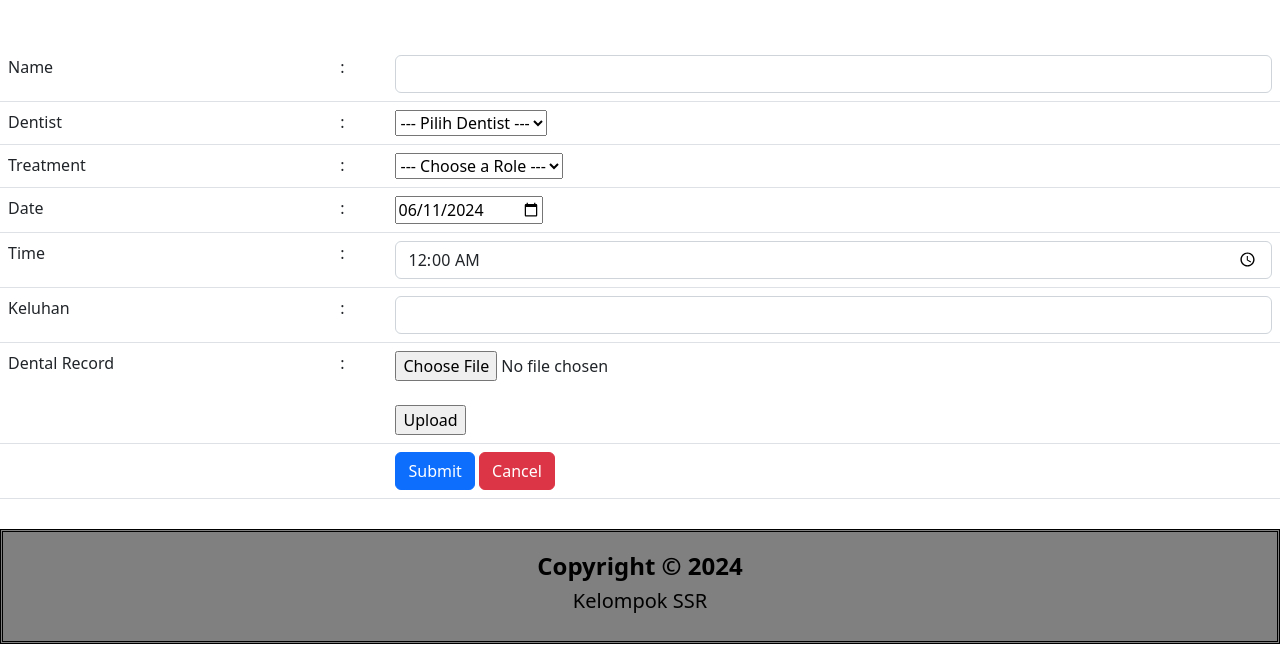
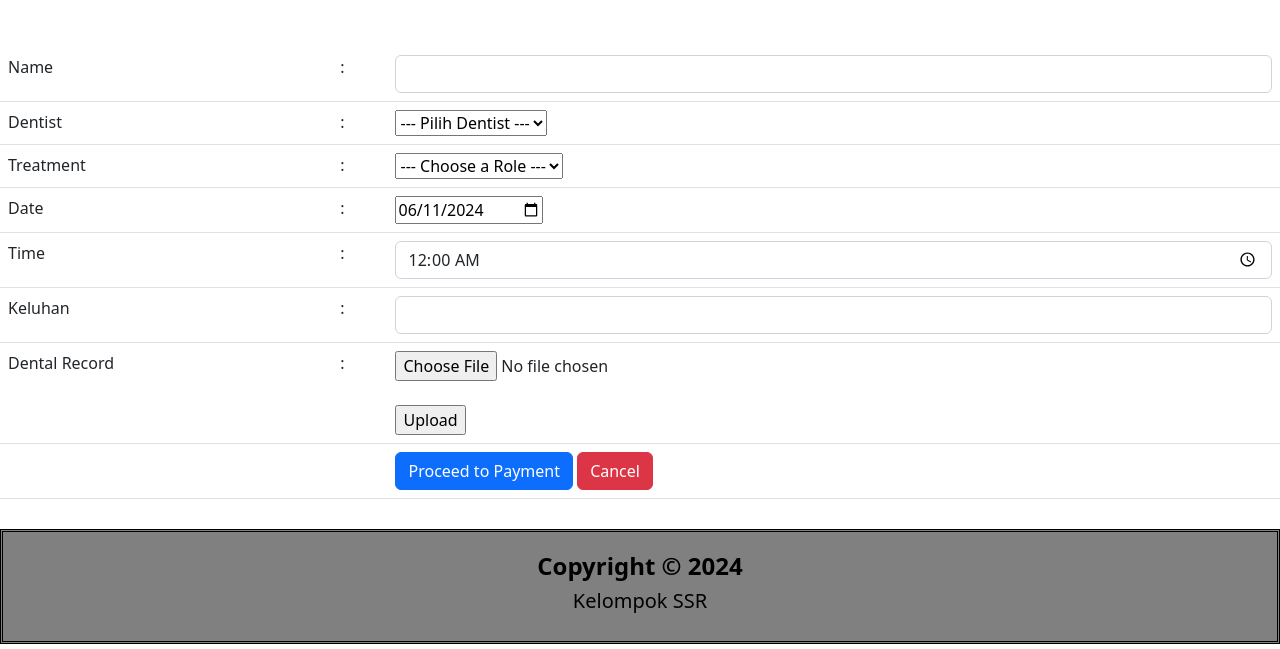
Before and after one commit to Toughrebel4041/DentalAppointment, a PHP site: page /index.php?p=book in a window 1280 px wide. Shown: the part 151-800 px from the top of the page. Run offline with PHP 8.4, Linux system fonts and the light colour scheme; data that the repository does not hold is empty.

Commit message:
update dikit

```diff
--- a/pages/book.php
+++ b/pages/book.php
@@ -104,7 +104,7 @@ if(isset($_POST['btnSubmit'])){
 <tr>
 <td></td>
 <td></td>
-<td><input type="submit" class="btn btn-primary" value="Submit" name="btnSubmit">
+<td><input type="submit" class="btn btn-primary" value="Proceed to Payment" name="btnSubmit">
 <a href="index.php" class="btn btn-danger">Cancel</a></td>
 </tr>
 </table>
```
